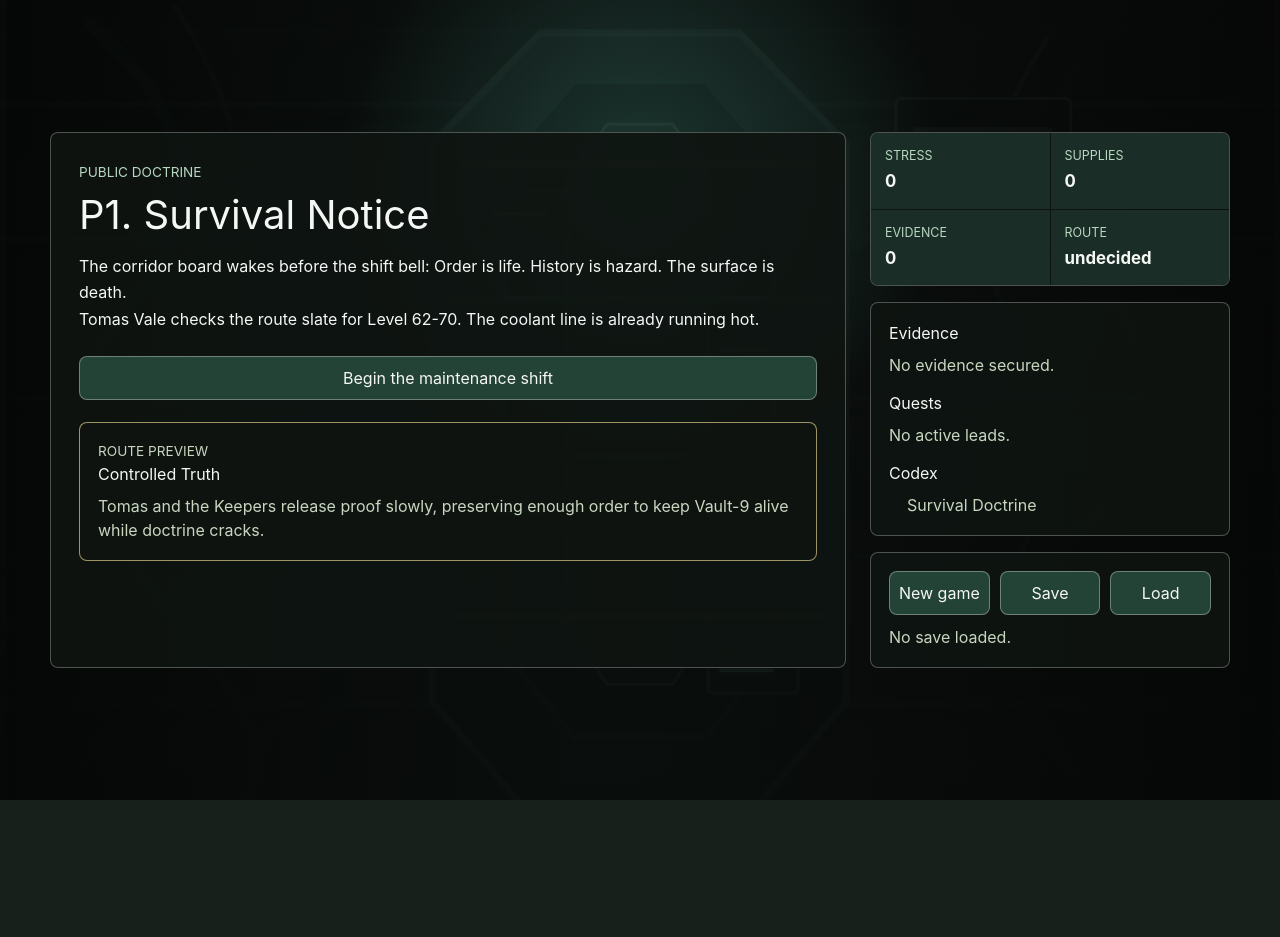
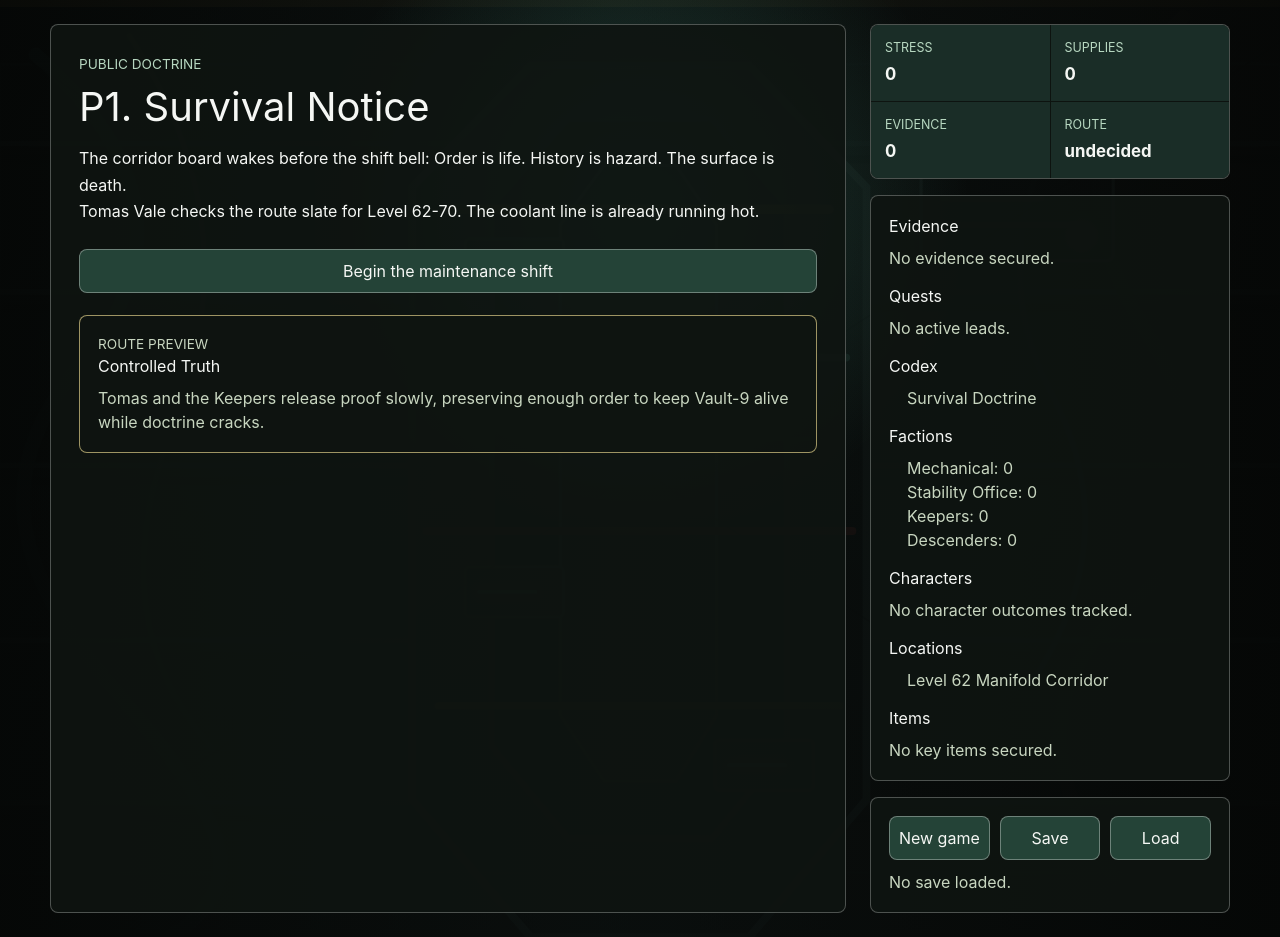
Before and after one commit to maciejgos/the-deep-vault, a React (Vite) app: page / in a window 1280 px wide. Before the commit the page ends 800 px from the top, so only its background shows below. Built offline with nearby package versions, Linux system fonts and the light colour scheme.

Commit message:
Show full MVP record surfaces

```diff
--- a/src/components/RecordsPanel.tsx
+++ b/src/components/RecordsPanel.tsx
@@ -6,6 +6,14 @@ interface RecordsPanelProps {
 }
 
 export function RecordsPanel({ content, state }: RecordsPanelProps) {
+  const visitedLocationIds = Array.from(
+    new Set(
+      state.visitedSceneIds
+        .map((sceneId) => content.scenes[sceneId]?.locationId)
+        .filter((locationId): locationId is string => Boolean(locationId))
+    )
+  );
+
   return (
     <aside className="records-panel" aria-label="Records">
       <RecordGroup
@@ -22,6 +30,26 @@ export function RecordsPanel({ content, state }: RecordsPanelProps) {
         title="Codex"
         items={state.codexIds.map((id) => content.codex[id]?.title ?? id)}
         emptyText="No doctrine notes logged."
+      />
+      <RecordGroup
+        title="Factions"
+        items={Object.entries(state.factionTrust).map(([id, trust]) => `${content.factions[id]?.name ?? id}: ${trust}`)}
+        emptyText="No faction pressure tracked."
+      />
+      <RecordGroup
+        title="Characters"
+        items={Object.entries(state.characterStates).map(([id, value]) => `${content.characters[id]?.name ?? id}: ${value}`)}
+        emptyText="No character outcomes tracked."
+      />
+      <RecordGroup
+        title="Locations"
+        items={visitedLocationIds.map((id) => content.locations[id]?.name ?? id)}
+        emptyText="No locations visited."
+      />
+      <RecordGroup
+        title="Items"
+        items={state.itemIds.map((id) => content.items[id]?.name ?? id)}
+        emptyText="No key items secured."
       />
     </aside>
   );
```
Also changed, not shown: 1 other file (tests, documents, lock files or other folders).
